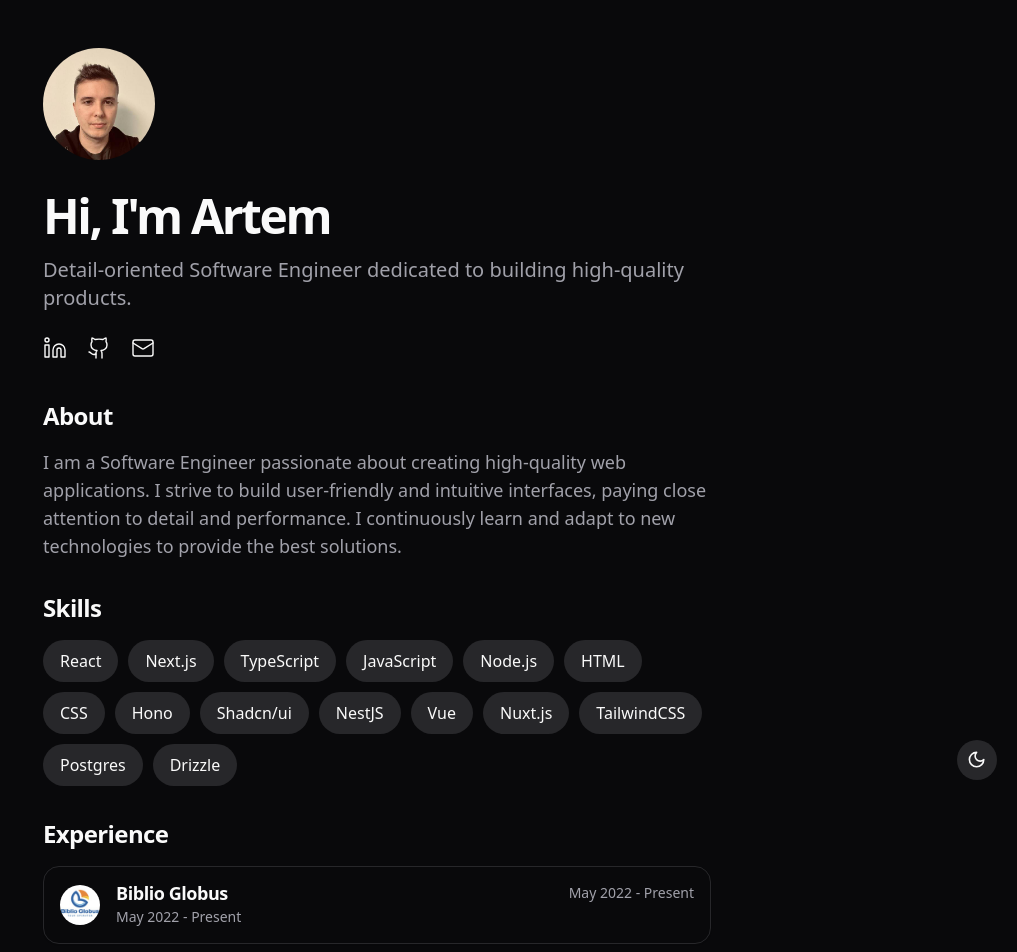
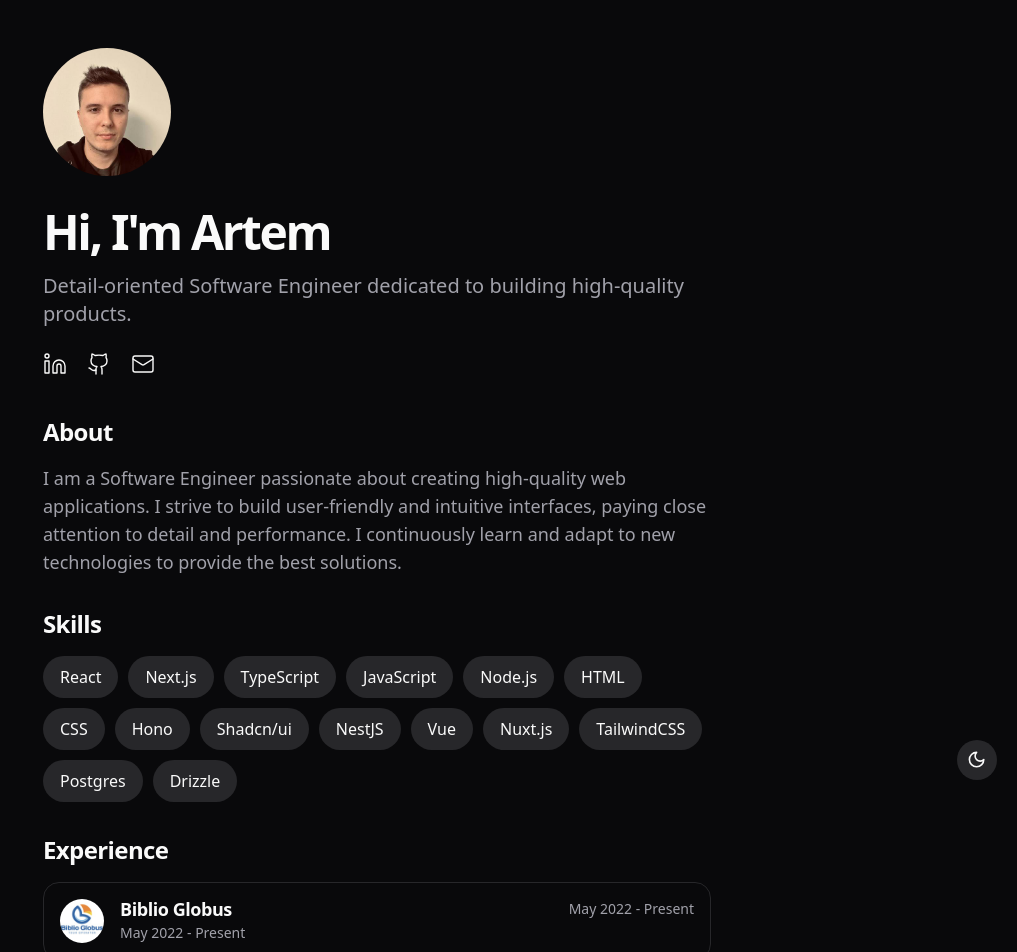
Before and after one commit to artem-kostylev/portfolio, a Next.js app: page / in a window 1280 px wide. Shown: the top 952 px of the page, without its empty margins (263-1280 px from the left). Built offline with nearby package versions, Linux system fonts and the light colour scheme.

Commit message:
fix images

```diff
--- a/src/components/home/experience.tsx
+++ b/src/components/home/experience.tsx
@@ -1,11 +1,11 @@
 import {
   Card,
-  CardContent,
   CardDescription,
   CardHeader,
   CardTitle,
 } from "@/components/ui/card";
 import { Avatar, AvatarFallback, AvatarImage } from "@/components/ui/avatar";
+import Image from "next/image";
 
 const companies = [
   {
@@ -43,9 +43,17 @@ export const Experience = () => {
           <Card key={company.name}>
             <CardHeader className="p-4">
               <div className="flex items-center space-x-4">
-                <Avatar>
+                <Avatar className="w-11 h-11">
                   <AvatarFallback>{company.name.charAt(0)}</AvatarFallback>
-                  <AvatarImage src={company.image} />
+                  <AvatarImage src={company.image} asChild>
+                    <Image
+                      src={company.image}
+                      alt={company.name}
+                      className="w-full h-full"
+                      sizes="44px"
+                      fill
+                    />
+                  </AvatarImage>
                 </Avatar>
                 <div className="w-full">
                   <div className="flex items-center justify-between gap-2.5 mb-1">
--- a/src/components/home/hero.tsx
+++ b/src/components/home/hero.tsx
@@ -1,19 +1,23 @@
 import Image from "next/image";
 import { Button } from "@/components/ui/button";
 import { Linkedin, Github, Mail } from "lucide-react";
+import { Avatar, AvatarFallback, AvatarImage } from "@/components/ui/avatar";
 
 export const Hero = () => {
   return (
     <section id="hero" className="flex flex-col space-y-8">
-      <div className="relative flex shrink-0 overflow-hidden rounded-full size-28">
-        <Image
-          src="/images/avatar.jpeg"
-          alt="Artem Kostylev"
-          width={200}
-          height={200}
-          className="aspect-square h-full w-full"
-        />
-      </div>
+      <Avatar className="w-32 h-32">
+        <AvatarFallback>AK</AvatarFallback>
+        <AvatarImage src="/images/avatar.jpeg" asChild>
+          <Image
+            src="/images/avatar.jpeg"
+            alt="Artem Kostylev"
+            sizes="128px"
+            fill
+            className="h-full w-full"
+          />
+        </AvatarImage>
+      </Avatar>
       <div>
         <h1 className="text-3xl font-bold tracking-tighter sm:text-5xl xl:text-5xl mb-4">
           Hi, I&apos;m Artem
@@ -28,6 +32,7 @@ export const Hero = () => {
               href="https://www.linkedin.com/in/artem-kostylev/"
               target="_blank"
               rel="noopener noreferrer"
+              aria-label="Linkedin icon"
             >
               <Linkedin className="size-6" strokeWidth={1.4} />
             </a>
@@ -37,12 +42,13 @@ export const Hero = () => {
               href="https://github.com/artem-kostylev"
               target="_blank"
               rel="noopener noreferrer"
+              aria-label="Github icon"
             >
               <Github className="size-6" strokeWidth={1.4} />
             </a>
           </Button>
           <Button variant="ghost" size="icon" asChild>
-            <a href="mailto:kostylev.dev@gmail.com">
+            <a href="mailto:kostylev.dev@gmail.com" aria-label="Email icon">
               <Mail className="size-6" strokeWidth={1.4} />
             </a>
           </Button>
```
